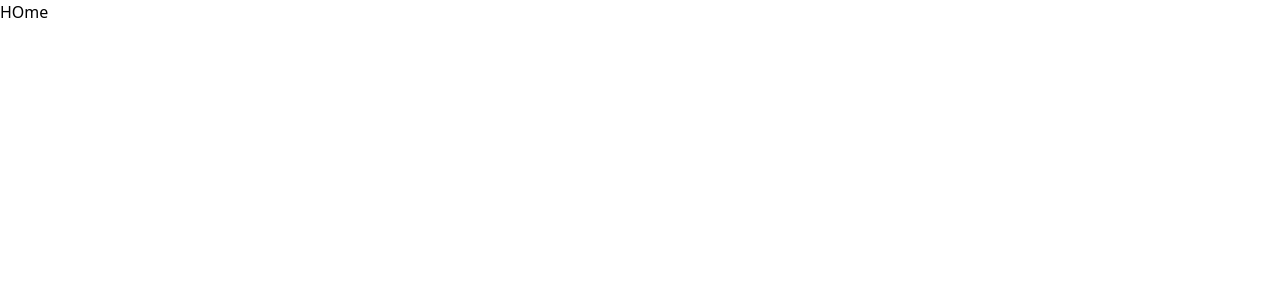
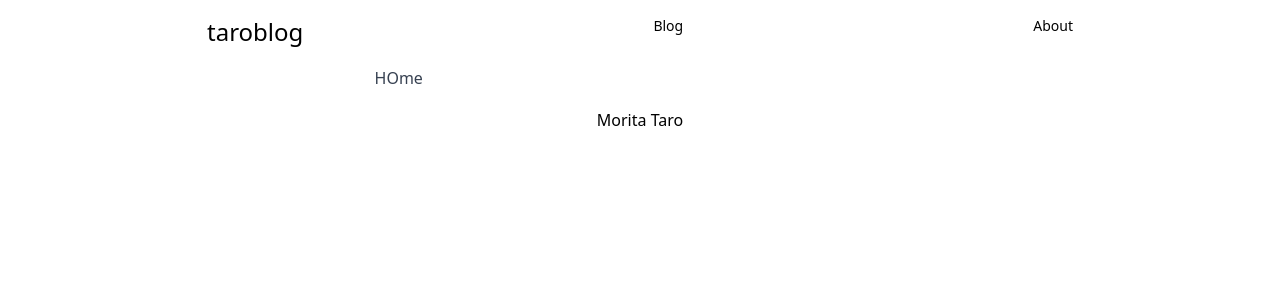
Before and after one commit to taro0079/nextra-blog-2, a Next.js app: page / in a window 1280 px wide. Shown: the top 300 px of the page. Built offline with nearby package versions, Linux system fonts and the light colour scheme.

Commit message:
markdown にスタイル対応 (prose)

```diff
--- a/pages/_app.tsx
+++ b/pages/_app.tsx
@@ -1,6 +1,16 @@
-import '@/styles/globals.css'
-import type { AppProps } from 'next/app'
+import "@/styles/globals.css";
+import type { AppProps } from "next/app";
+import Headers from "@/components/Header";
+import Footer from "@/components/Footer";
 
 export default function App({ Component, pageProps }: AppProps) {
-  return <Component {...pageProps} />
+  return (
+    <div>
+      <Headers />
+      <div className="prose flex px-8 mx-auto my-4 justify-start">
+        <Component {...pageProps} />
+      </div>
+      <Footer />
+    </div>
+  );
 }
```
